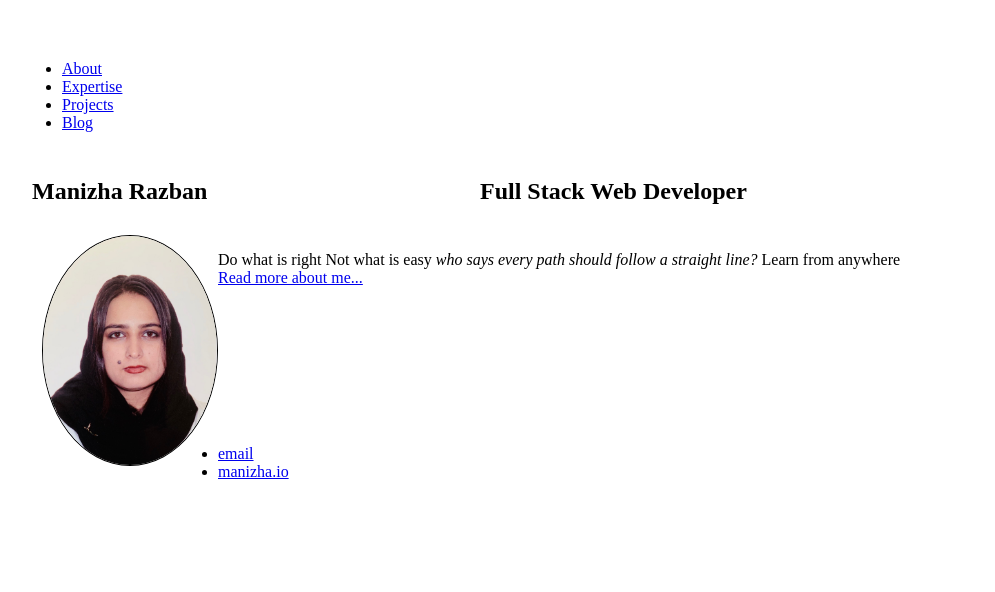
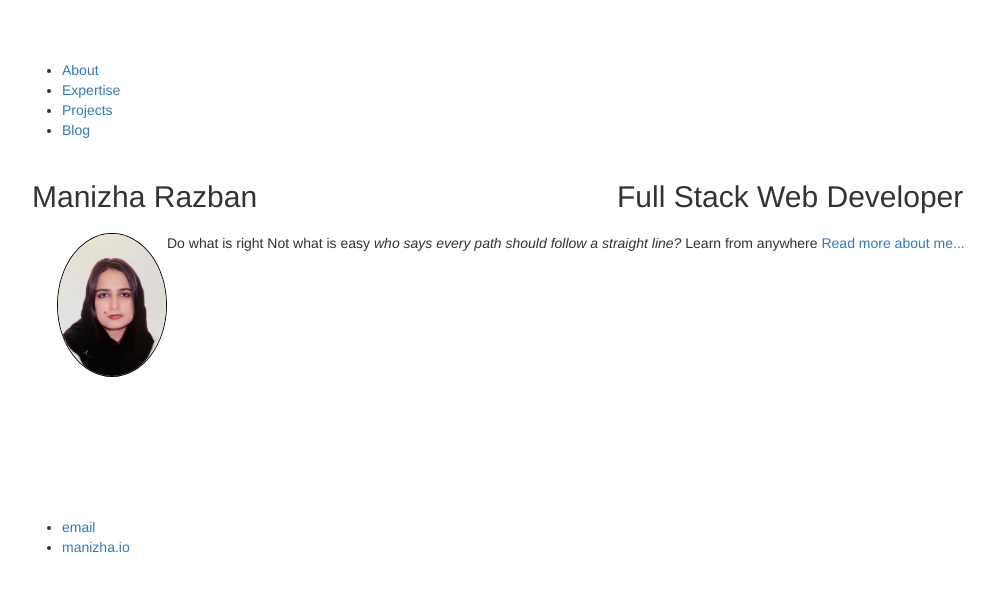
Before and after one commit to manizha01/manizha01.github.io, a Jekyll site: the page built from index.html, in a window 1280 px wide. Shown: the top 592 px of the page, without its empty margins (170-1165 px from the left). Built offline with Jekyll 4.4.1, drawn with Linux system fonts in a browser that asks for light colours.

Commit message:
Update default.html

```diff
--- a/_layouts/default.html
+++ b/_layouts/default.html
@@ -4,7 +4,9 @@
 		<head>
 			<title>{{ page.title }}</title>
 			<!-- link to main stylesheet -->
-			<link rel="stylesheet" type="text/css" href="/css/main.css" media="all">
+			<link rel="stylesheet" href="https://maxcdn.bootstrapcdn.com/bootstrap/3.4.1/css/bootstrap.min.css">
+                        <link rel="stylesheet" type="text/css" href="/css/main.css" media="all">
+
 
 		</head>
 		<body>
```
